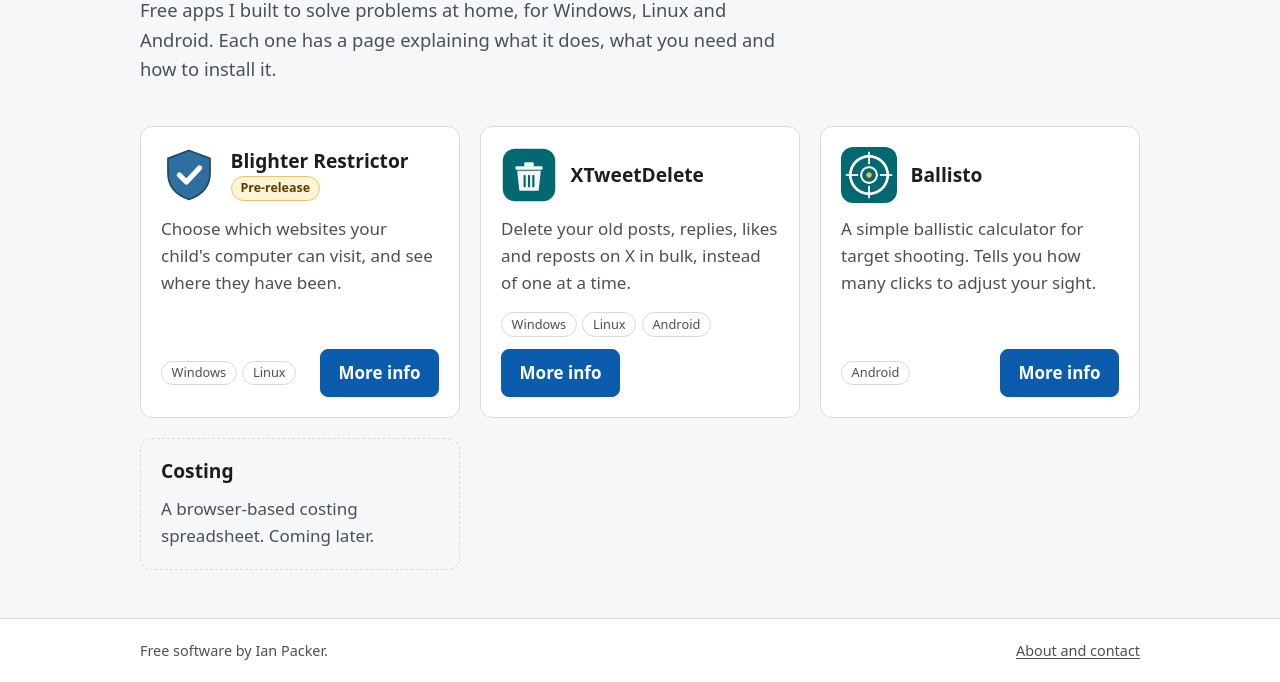
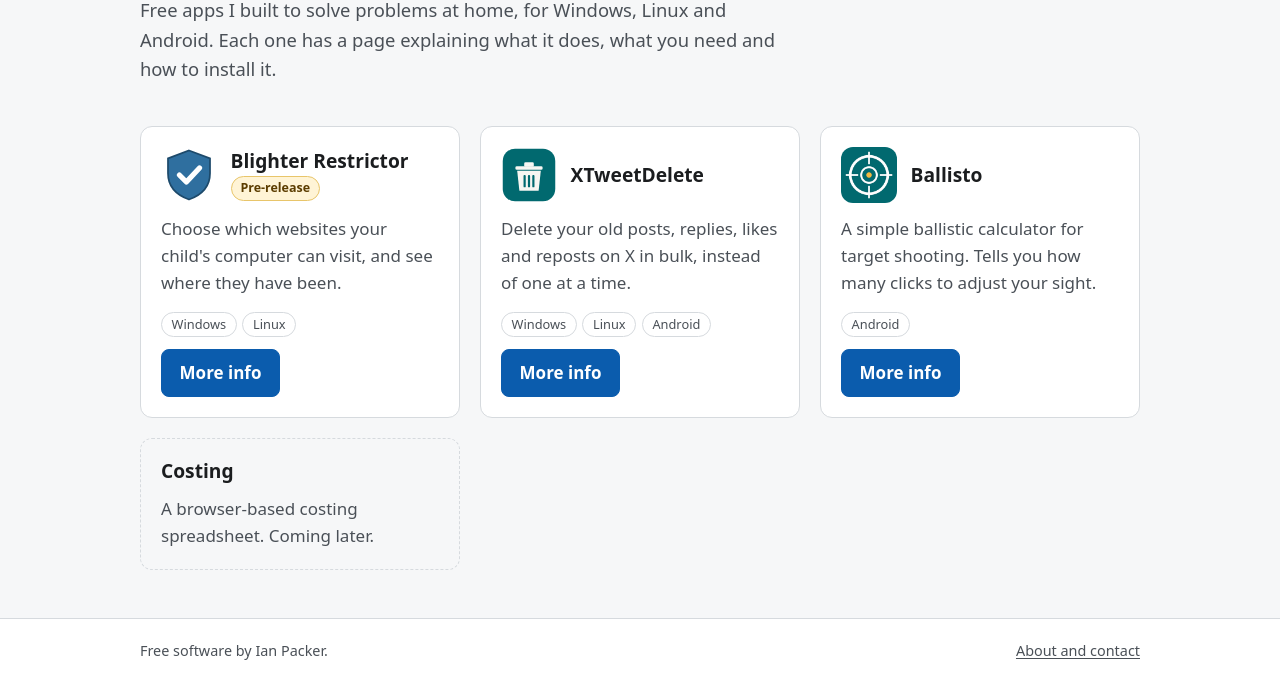
Before and after one commit to ianp5uk/sumtrol-software, a plain HTML site: page index.html in a window 1280 px wide. Shown: the part 173-855 px from the top of the page. Drawn offline with Linux system fonts and the light colour scheme.

Commit message:
Place More info button below platform badges on every card
Co-authored-by: Perplexity <noreply@perplexity.ai>

```diff
--- a/assets/css/site.css
+++ b/assets/css/site.css
@@ -127,7 +127,8 @@ pre code { background: none; padding: 0; }
 .app-icon { width: 56px; height: 56px; border-radius: 12px; flex-shrink: 0; }
 .app-card h2 { font-size: 1.2rem; margin: 0; }
 .app-card p { margin: 0; color: var(--muted); }
-.app-card .foot { margin-top: auto; display: flex; align-items: center; justify-content: space-between; gap: 0.75rem; flex-wrap: wrap; padding-top: 0.25rem; }
+/* Platform chips always sit above the button, so every card lines up the same way at any width */
+.app-card .foot { margin-top: auto; display: flex; flex-direction: column; align-items: flex-start; gap: 0.75rem; padding-top: 0.25rem; }
 .app-card.soon { border-style: dashed; background: transparent; }
 
 .chips { display: flex; flex-wrap: wrap; gap: 0.35rem; list-style: none; padding: 0; margin: 0; }
```
